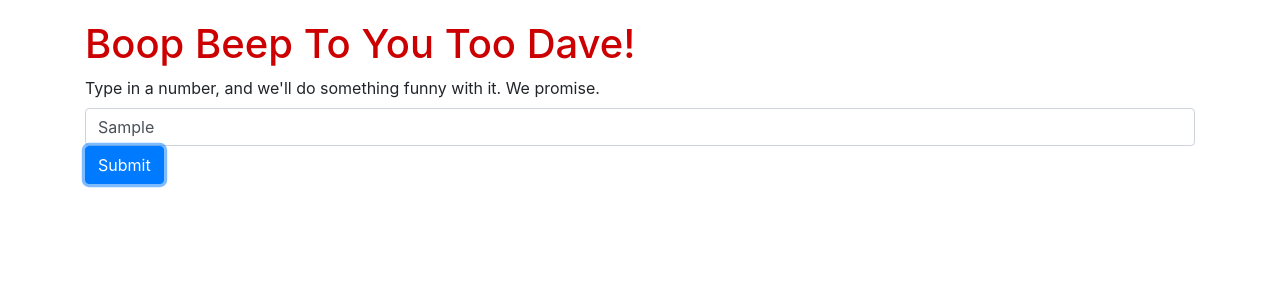
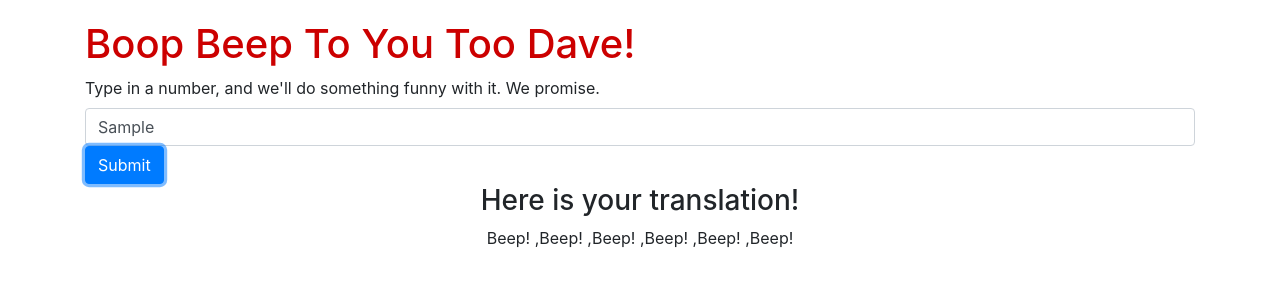
Before and after one commit to hollywilkalis/beep-boop-week3, a plain HTML site: page index.html in a window 1280 px wide. Both pictures are taken after typing "Sample" into the empty fields and a click on the button "Submit". Drawn offline with Linux system fonts and the light colour scheme.

Commit message:
Modifies script, form is outputting results but still not correctly

```diff
--- a/index.html
+++ b/index.html
@@ -5,7 +5,7 @@
     <link href="css/bootstrap.css" rel="stylesheet" type="text/css">
     <link href="css/styles.css" rel="stylesheet" type="text/css">
     <script src="js/jquery-3.2.1.js"></script>
-    <script src="js/scripts2.js"></script>
+    <script src="js/scripts.js"></script>
   </head>
   <body>
     <div class="container">
--- a/js/scripts.js
+++ b/js/scripts.js
@@ -1,15 +1,13 @@
 //back end logic begins here
-function splitArray(phrase, numberToConvert) {
-  var arrayConverted = numberToConvert.map(convertDigits);
-  phrase = newArray.join(" ");
-  return phrase;
+function splitArray(numberToConvert) {
+  var phraseArray = numberToConvert.split("");
+  var arrayConverted = phraseArray.map(convertDigits);
+  return arrayConverted;
 }
 
-function convertDigits(numberToConvert) {
-  var digitArray = numberToConvert.split("");
+function convertDigits(phraseArray) {
   var newArray = [];
-
-  for (var i = 0; i < digitArray.length; i++) {
+  for (var i = 0; i < phraseArray.length; i++) {
     if (i === 1) {
       newArray.push("Boop! ");
     }
@@ -23,6 +21,7 @@ function convertDigits(numberToConvert) {
       newArray.push(i);
     }
   }
+  return newArray;
 };
 
 
```
